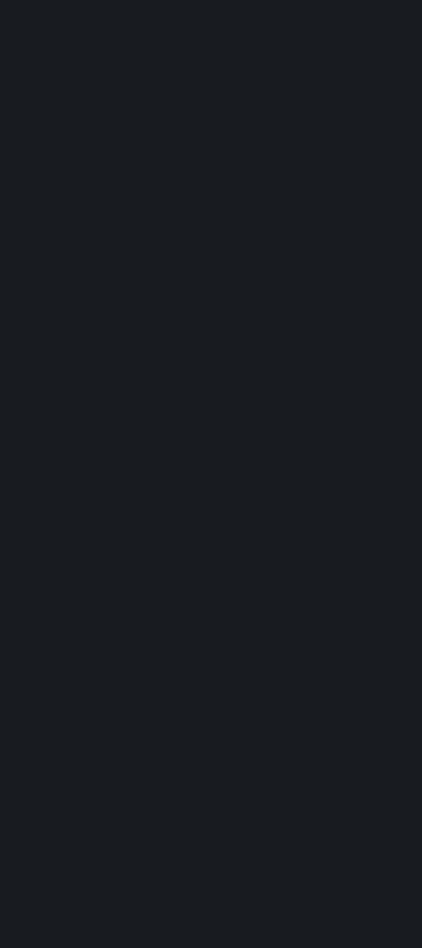
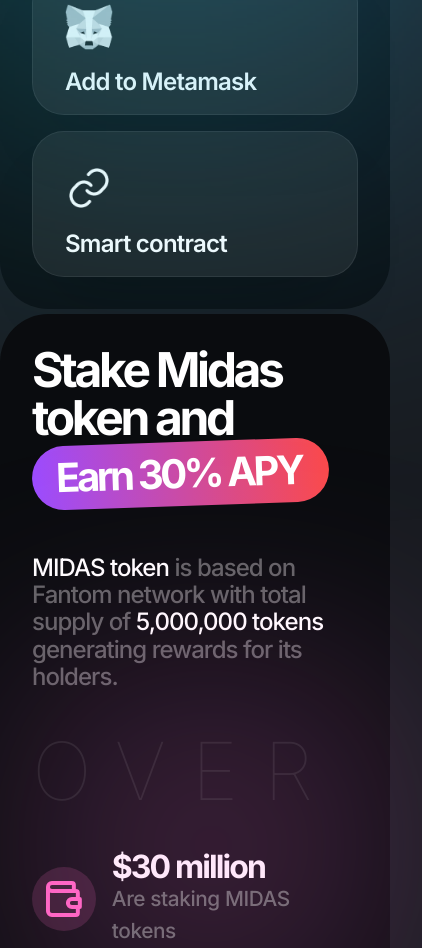
Before and after one commit to milkavladislav/midas-token, a React (Create React App) app: page / in a window 390 px wide. Shown: the part 2131-3079 px from the top of the page, 422 px wide, since content can reach past the window. Before the commit the page ends 1382 px from the top, so only its background shows below. Built offline with nearby package versions, Linux system fonts and the light colour scheme.

Commit message:
create stake part

```diff
--- a/package.json
+++ b/package.json
@@ -12,6 +12,7 @@
     "@types/react-dom": "^18.0.10",
     "react": "^18.2.0",
     "react-dom": "^18.2.0",
+    "react-icons": "^4.7.1",
     "react-scripts": "5.0.1",
     "typescript": "^4.9.4",
     "web-vitals": "^2.1.4"
--- a/src/App.tsx
+++ b/src/App.tsx
@@ -1,10 +1,14 @@
 import React from "react";
 import Main from "./components/Main/Main";
+import Metrics from "./components/Metrics/Metrics";
+import Stake from "./components/Stake/Stake";
 
 function App() {
   return (
     <div className="App">
       <Main />
+      <Metrics />
+      <Stake />
     </div>
   );
 }
--- a/src/components/Metrics/Metrics.css
+++ b/src/components/Metrics/Metrics.css
@@ -18,7 +18,7 @@
   content: "";
   display: block;
   position: absolute;
-  top: 60vh;
+  top: 50vh;
   margin-left: calc(35vw - 5rem);
   width: 30vw;
   height: 50vh;
@@ -173,7 +173,6 @@
   .metrics__content {
     background-position: center 25rem;
     background-size: 80vw;
-    background-image: url("../../assets/radial-background.png");
   }
 
   .metrics__buttons {
--- /dev/null
+++ b/src/components/Stake/Stake.css
@@ -0,0 +1,185 @@
+.stake > h2 {
+  width: 50vw;
+}
+
+.stake {
+  position: relative;
+}
+
+.stake > h2 > span {
+  font-size: 7rem;
+  display: block;
+  width: 10ch;
+  padding: 0.5rem 3rem;
+  background: linear-gradient(267.57deg, #fb4a4a 0%, #9b4cff 100%);
+  border-radius: 4rem;
+  transform: rotate(-2deg);
+}
+
+.stake > h3 {
+  margin-top: 3rem;
+  font-weight: 500;
+  font-size: 3.5rem;
+  line-height: 4rem;
+  letter-spacing: -0.04em;
+}
+
+.stake > h3 > span {
+  opacity: 0.36;
+}
+
+.stake__information {
+  margin: 5rem 0;
+  display: flex;
+  justify-content: center;
+  align-items: center;
+}
+
+.stake__information > h3 {
+  text-align: center;
+  margin: 0;
+  font-weight: 100;
+  margin-bottom: 0;
+  font-size: 7rem;
+  letter-spacing: 0.32em;
+  text-transform: uppercase;
+  opacity: 0.08;
+  transform: rotate(-90deg);
+}
+
+.stake__information-cards {
+  display: flex;
+  flex-direction: column;
+  gap: 5rem;
+}
+
+.stake__information-card {
+  display: flex;
+  gap: 1rem;
+  align-items: center;
+}
+
+.stake__information-card > *:first-child {
+  font-size: 6rem;
+  color: var(--color-pink);
+  padding: 1rem;
+  background: rgba(255, 104, 195, 0.16);
+  border-radius: 50%;
+}
+
+.information__card-text > h4 {
+  font-size: 4.5rem;
+  line-height: 5rem;
+  letter-spacing: -0.06em;
+}
+
+.information__card-text > p {
+  font-weight: 500;
+  font-size: 2rem;
+  line-height: 2rem;
+  letter-spacing: -0.02em;
+  opacity: 0.36;
+}
+
+.stake__information::before {
+  content: "";
+  display: block;
+  position: absolute;
+  bottom: 25vh;
+  left: 25vw;
+  width: 50vh;
+  height: 50vh;
+  background: radial-gradient(
+    100% 100% at 50% 50%,
+    rgba(255, 108, 223, 0.24) 0%,
+    rgba(255, 108, 188, 0) 100%
+  );
+  filter: blur(100px);
+}
+
+.stake__information:hover::before {
+  background: radial-gradient(
+    100% 100% at 50% 50%,
+    rgba(255, 108, 223, 0.24) 500%,
+    rgba(255, 108, 188, 0) 100%
+  );
+  filter: blur(200px);
+}
+
+/* =========== MEDIA QUERIES (MEDIUM DEVICES) ======== */
+@media screen and (max-width: 1024px) {
+  .stake > h2 > span {
+    font-size: 4rem;
+    width: 11ch;
+  }
+
+  .stake > h3 {
+    font-size: 2.5rem;
+    line-height: 3rem;
+  }
+
+  .information__card-text > h4 {
+    font-size: 3rem;
+    line-height: 3rem;
+  }
+
+  .information__card-text > p {
+    font-size: 1.5rem;
+  }
+
+  .stake__information-card > *:first-child {
+    font-size: 5rem;
+    padding: 0.5rem;
+  }
+
+  .stake__information-cards {
+    gap: 3rem;
+  }
+}
+
+/* =========== MEDIA QUERIES (SMALL DEVICES) ======== */
+@media screen and (max-width: 600px) {
+  .stake > h2 {
+    width: 100%;
+  }
+
+  .stake > h2 > span {
+    font-size: 2.5rem;
+    padding: 0.5rem 1.5rem;
+  }
+
+  .stake > h3 {
+    font-size: 1.5rem;
+    line-height: 1.7rem;
+  }
+
+  .stake__information > h3 {
+    font-size: 5rem;
+    transform: rotate(0);
+  }
+
+  .stake__information {
+    gap: 2rem;
+    margin: 2rem 0;
+    flex-direction: column;
+    align-items: flex-start;
+  }
+
+  .stake__information::before {
+    left: 0;
+  }
+
+  .stake__information-card > *:first-child {
+    font-size: 4rem;
+    padding: 0.5rem;
+  }
+
+  .information__card-text > h4 {
+    font-size: 2rem;
+    line-height: 2rem;
+  }
+
+  .information__card-text > p {
+    font-size: 1.3rem;
+  }
+}
--- /dev/null
+++ b/src/components/Stake/Stake.tsx
@@ -0,0 +1,60 @@
+import React, { ReactElement } from "react";
+import "./Stake.css";
+import { TbWallet } from "react-icons/tb";
+import { BsPeopleFill } from "react-icons/bs";
+import { RiStackFill } from "react-icons/ri";
+
+interface IStakeInformation {
+  icon: ReactElement;
+  title: string;
+  text: string;
+}
+
+const stakeInformation: IStakeInformation[] = [
+  {
+    icon: <TbWallet />,
+    title: "$30 million",
+    text: "Are staking MIDAS tokens",
+  },
+  {
+    icon: <BsPeopleFill />,
+    title: "2,600 users",
+    text: "Are staking MIDAS tokens",
+  },
+  {
+    icon: <RiStackFill />,
+    title: "1,800,000",
+    text: "Total staked MIDAS",
+  },
+];
+
+const Stake = () => {
+  return (
+    <section className="stake">
+      <h2>
+        Stake Midas token and <span>Earn 30% APY</span>
+      </h2>
+      <h3>
+        MIDAS token
+        <span> is based on Fantom network with total supply of </span>
+        5,000,000 tokens<span> generating rewards for its holders.</span>
+      </h3>
+      <div className="stake__information">
+        <h3>Over</h3>
+        <div className="stake__information-cards">
+          {stakeInformation.map(({ icon, title, text }) => (
+            <div className="stake__information-card">
+              {icon}
+              <div className="information__card-text">
+                <h4>{title}</h4>
+                <p>{text}</p>
+              </div>
+            </div>
+          ))}
+        </div>
+      </div>
+    </section>
+  );
+};
+
+export default Stake;
--- a/src/index.css
+++ b/src/index.css
@@ -1,4 +1,4 @@
-@import url("https://fonts.googleapis.com/css2?family=Inter:wght@500;600;700&display=swap");
+@import url("https://fonts.googleapis.com/css2?family=Inter:wght@100;500;600;700&display=swap");
 
 body {
   font-family: "Inter", sans-serif;
@@ -21,8 +21,8 @@ body {
   --color-black: hsla(0, 0%, 0%, 1);
   --color-bg-secondary: hsla(220, 14%, 11%, 1);
   --color-bg-primary: hsla(220, 18%, 5%, 1);
-  --color-bg-grey: hsla(0, 0%, 100%, 0.08 );
-
+  --color-bg-grey: hsla(0, 0%, 100%, 0.08);
+  --color-pink: hsla(324, 100%, 70%, 1);
   --color-blue: hsla(227, 100%, 67%, 0.2);
   --linear-gradient-blue: linear-gradient(
     267.57deg,
@@ -47,11 +47,11 @@ section > h2 {
   letter-spacing: -0.07em;
 }
 
-
 /* =========== MEDIA QUERIES (MEDIUM DEVICES) ======== */
 @media screen and (max-width: 1024px) {
   section > h2 {
     font-size: 5rem;
+    line-height: 5rem;
   }
 }
 
```
Also changed, not shown: src/assets/radial-background.png (added), 1 other file (tests, documents, lock files or other folders).
